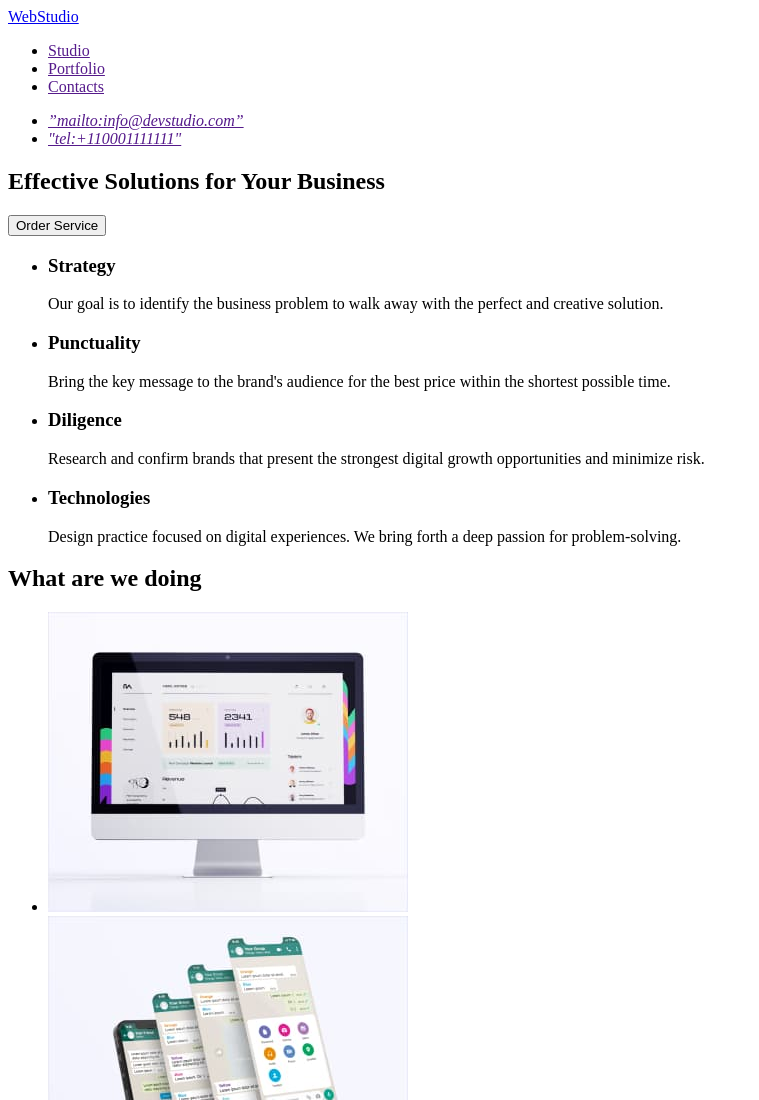
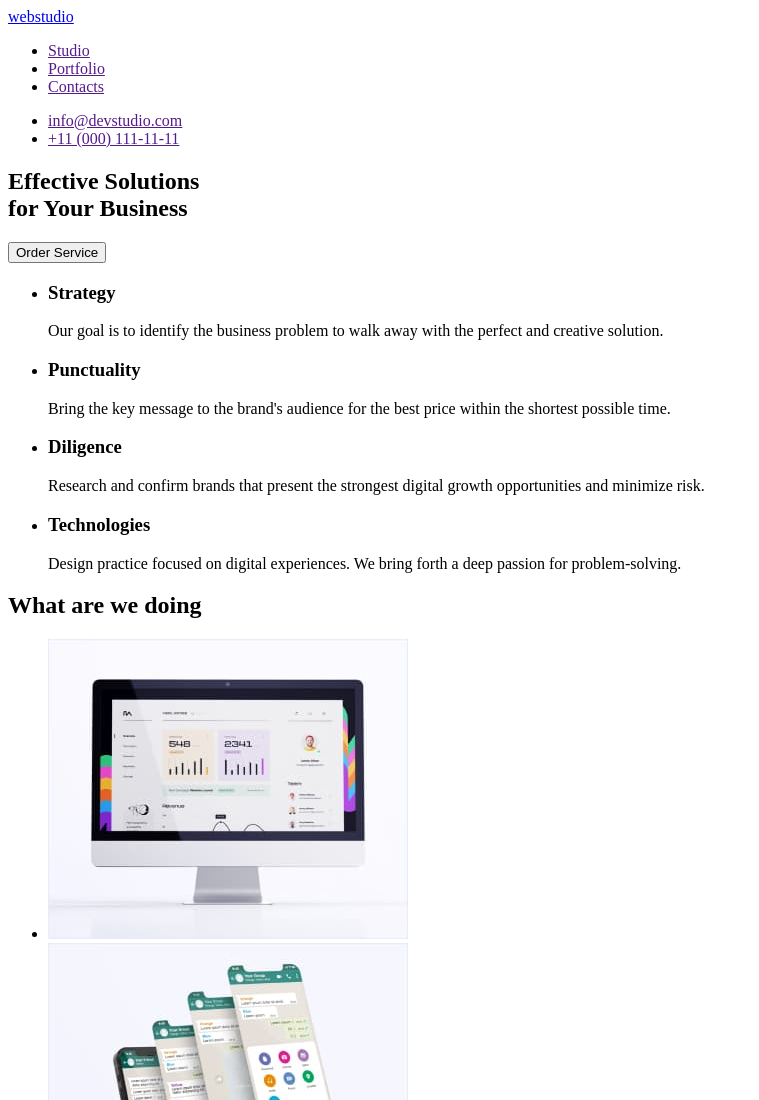
Before and after one commit to AlonaSokolova/goit-markup-hw-01, a plain HTML site: page index.html in a window 1280 px wide. Shown: the top 1100 px of the page, without its empty margins (0-759 px from the left). Drawn offline with Linux system fonts and the light colour scheme.

Commit message:
Revert "fix error2"
This reverts commit 3b067582b204341c447249f4f1626239731d9a63.

```diff
--- a/index.html
+++ b/index.html
@@ -8,10 +8,8 @@
 </head>
 <body>
    <header>
-    </header>
-    <main>
     <nav>
-        <a href="./index.html">WebStudio</a>
+        <a href="/">webstudio</a>
         <ul>
             <li><a href="">Studio</a></li>
             <li><a href="">Portfolio</a></li>
@@ -19,27 +17,20 @@
 
         </ul>
     </nav>
-    <address>
     <ul>
-
-        <li>
-            <a href="">”mailto:info@devstudio.com”</a>
-        </li>
-        <li>
-            <a href="">"tel:+110001111111"</a>
-        </li>
+        <li><a href="">info@devstudio.com</a></li>
+        <li><a href="">+11 (000) 111-11-11</a></li>
     </ul>
-    </address>
-
-
+   </header>
+   <main>
    <div></div>
    <section>
-    <h2>Effective Solutions
-    for Your Business</h2>
+    <h1>Effective Solutions <br>
+    for Your Business</h1>
     <button type="button">Order Service</button>
    </section>
    <section>
-    <h2 hidden>features</h2>
+
     <ul>
     <li>
         <h3>Strategy</h3>
```
